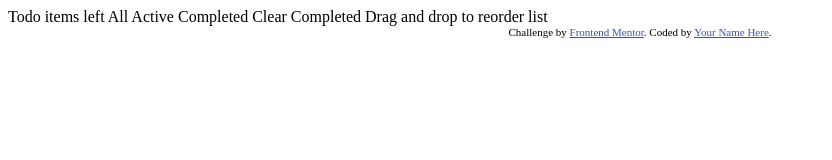
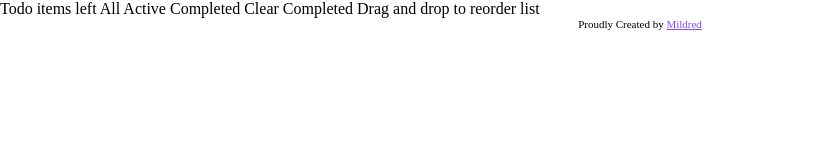
Before and after one commit to mildred366/Todo-App, a plain HTML site: page index.html in a window 1280 px wide. Shown: the whole page, without its empty margins (0-832 px from the left). Drawn offline with Linux system fonts and the light colour scheme.

Commit message:
made changes to the footer

```diff
--- a/Css/thestyle.css
+++ b/Css/thestyle.css
@@ -1,8 +1,24 @@
+* {
+    margin: 0;
+    padding: 0;
+    box-sizing: border-box;
+}
+
+:root {
+    --purple: hsl(259, 100%, 65%);
+    --light-red: hsl(0, 100%, 67%);
+    --white: hsl(0, 0%, 100%);
+    --off-white: hsl(0, 0%, 94%);
+    --light-grey: hsl(0, 0%, 86%);
+    --smokey-grey: hsl(0, 1%, 44%);
+    --off-black: hsl(0, 0%, 8%)
+}
+
 .attribution {
       font-size: 11px;
       text-align: center;
     }
 
     .attribution a {
-      color: hsl(228, 45%, 44%);
+      color: var(--purple);
     }
--- a/index.html
+++ b/index.html
@@ -4,10 +4,10 @@
 <head>
   <meta charset="UTF-8">
   <meta name="viewport" content="width=device-width, initial-scale=1.0">
-  <!-- displays site properly based on user's device -->
 
   <link rel="icon" type="image/png" sizes="32x32" href="./images/favicon-32x32.png">
-<link rel="stylesheet" href="./Css/thestyle.css">
+  <link rel="stylesheet" href="./Css/thestyle.css">
+
   <title>Todo app</title>
 </head>
 
@@ -25,10 +25,12 @@
 
   Drag and drop to reorder list
 
-  <div class="attribution">
-    Challenge by <a href="https://www.frontendmentor.io?ref=challenge" target="_blank">Frontend Mentor</a>.
-    Coded by <a href="#">Your Name Here</a>.
-  </div>
+  <footer>
+    <div class="attribution">
+      Proudly Created by <a href="https://www.linkedin.com/in/mildred-erubore/" target="_blank">Mildred</a>
+    </div>
+  </footer>
+
   <script src="./Js/thescript.js"></script>
 </body>
 
```
